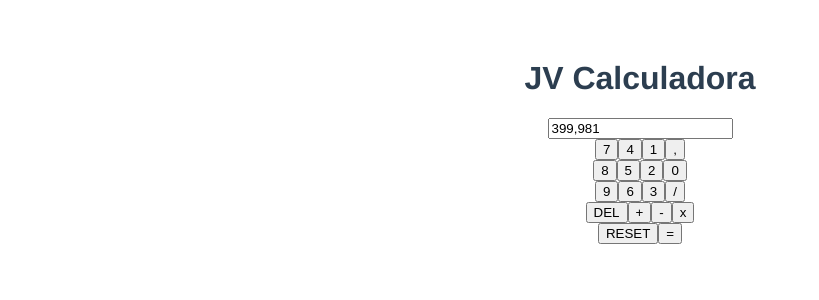
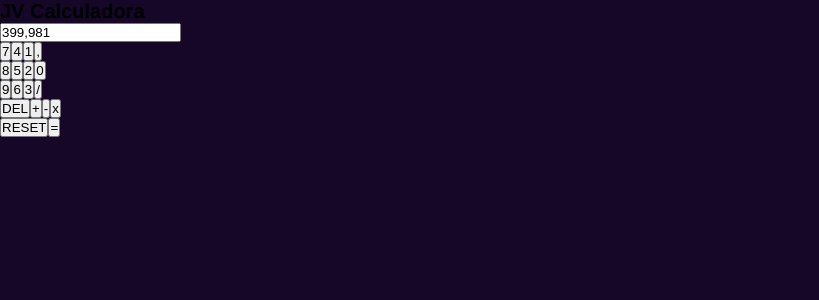
Before and after one commit to vivianequeiroz/jv-calculator, a Vue app: page / in a window 1280 px wide. Shown: the top 300 px of the page, without its empty margins (0-819 px from the left). Built offline with nearby package versions, Linux system fonts and the light colour scheme.

Commit message:
feat: setup colors

```diff
--- a/src/App.vue
+++ b/src/App.vue
@@ -5,17 +5,55 @@
 </script>
 
 <template>
-  <h1>JV Calculadora</h1>
-  <Calculator/>
+  <main class="container">
+    <h1>JV Calculadora</h1>
+    <Calculator />
+  </main>
 </template>
 
 <style>
+  :root {
+    --background: hsl(268, 75%, 9%);
+    --shape: hsl(268, 71%, 12%);
+
+    --primary: hsl(52, 100%, 62%);
+    --secondary: hsl(198, 20%, 13%);
+    --tertiary: hsl(0, 0, 100%);
+
+    --button-background: hsl(268, 47%, 21%);
+    --button-shadow: hsl(290, 70%, 36%);
+
+    --action-button-background: hsl(281, 89%, 26%);
+    --action-button-shadow: hsl(285, 91%, 52%);
+
+    --submit-button: hsl(176, 100%, 44%);
+    --soft-submit-button: hsl(177, 92%, 70%);
+  }
+
+  * {
+    margin: 0;
+    padding: 0;
+    box-sizing: border-box;
+  }
+
+  html {
+    font-size: 62.5%;
+  }
+
   #app {
     font-family: Avenir, Helvetica, Arial, sans-serif;
     -webkit-font-smoothing: antialiased;
     -moz-osx-font-smoothing: grayscale;
-    text-align: center;
-    color: #2c3e50;
-    margin-top: 60px;
+  }
+
+  #app,
+  .container {
+    max-width: 1440px;
+    height: 100vh;
+    background: var(--background);
+  }
+
+  .container {
+    margin: 0 auto;
   }
 </style>
```
